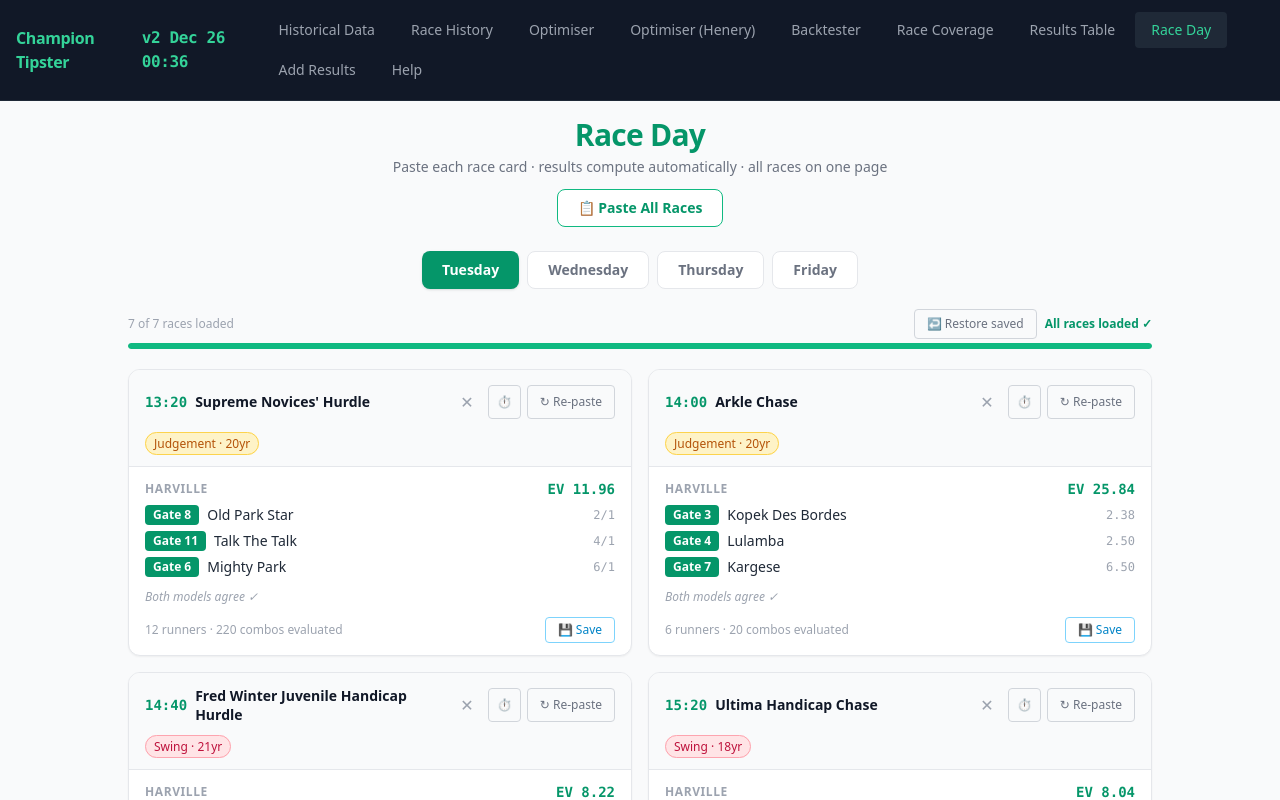
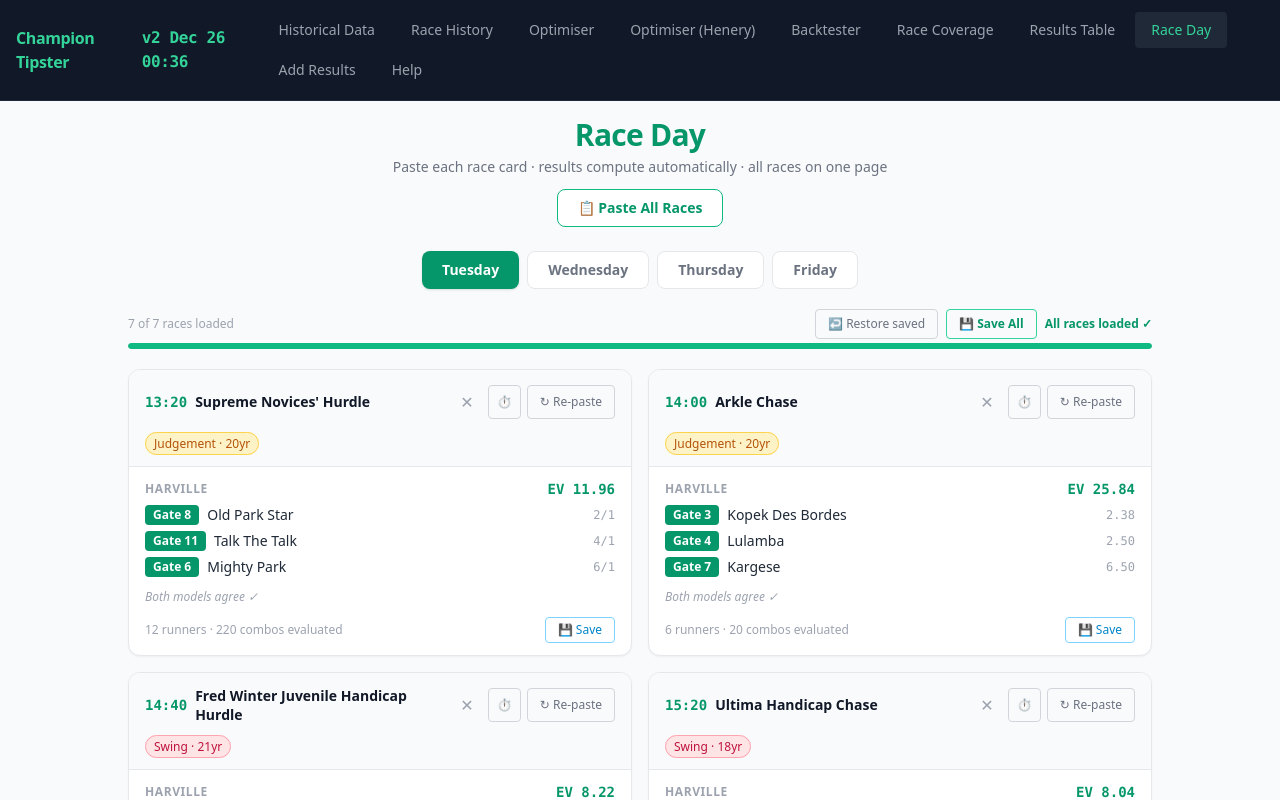
Before and after one commit to brianbees/cheltenham, a React (Vite) app: page /race-day in a window 1280 px wide. Shown: the top 800 px of the page. Built offline with nearby package versions, Linux system fonts and the light colour scheme.

Commit message:
feat: Save All button saves all unsaved loaded races to Supabase

```diff
--- a/src/components/RaceDayPanel.jsx
+++ b/src/components/RaceDayPanel.jsx
@@ -551,6 +551,60 @@ export default function RaceDayPanel() {
     setRaceData(prev => ({ ...prev, [raceName]: { ...prev[raceName], savedAt: time } }));
   };
 
+  const [savingAll,    setSavingAll]    = useState(false);
+  const [saveAllMsg,   setSaveAllMsg]   = useState(null);
+
+  const handleSaveAll = async () => {
+    const unsaved = schedule.filter(r => raceData[r.name] && !raceData[r.name].savedAt);
+    if (!unsaved.length) { setSaveAllMsg({ ok: 'All loaded races already saved.' }); return; }
+    setSavingAll(true);
+    setSaveAllMsg(null);
+    let saved = 0;
+    const now = new Date();
+    for (const race of unsaved) {
+      const d = raceData[race.name];
+      const payload = {
+        race:      race.dataName || race.name,
+        timestamp: now.toISOString(),
+        fieldSize: d.runners.length,
+        runners: d.enriched.map(r => ({
+          gatePosition: r.gatePosition,
+          horseName:    r.horseName,
+          decimalOdds:  r.decimalOdds,
+          pWin:         +r.pWin.toFixed(6),
+          pPlace:       +r.pPlace.toFixed(6),
+          spPoints:     +(r.decimalOdds - 1).toFixed(2),
+        })),
+        combinations: d.ranked.map(c => ({
+          rank:      c.rank,
+          gates:     c.runners.map(r => r.gatePosition),
+          horses:    c.runners.map(r => r.horseName),
+          ev:        +c.ev.toFixed(4),
+          evSp:      +c.evSp.toFixed(4),
+          evWin:     +c.evWin.toFixed(4),
+          evJackpot: +c.evJackpot.toFixed(4),
+          pJackpot:  +c.pJackpot.toFixed(6),
+        })),
+      };
+      try {
+        const resp = await fetch('/api/save-results', {
+          method: 'POST',
+          headers: { 'Content-Type': 'application/json' },
+          body: JSON.stringify(payload),
+        });
+        if (resp.ok) {
+          handleSaved(race.name, now);
+          saved++;
+        }
+      } catch { /* skip failed races */ }
+    }
+    setSavingAll(false);
+    setSaveAllMsg(saved > 0
+      ? { ok: `${saved} race${saved !== 1 ? 's' : ''} saved ✓` }
+      : { error: 'Save failed — check connection.' }
+    );
+  };
+
   const handleClear = (raceName) => {
     setRaceData(prev => {
       const next = { ...prev };
@@ -671,6 +725,11 @@ export default function RaceDayPanel() {
           <span className="shrink-0">{loaded} of {schedule.length} races loaded</span>
           <div className="flex items-center gap-2 flex-wrap">
             {restoreMsg && <span className="text-emerald-600">{restoreMsg}</span>}
+            {saveAllMsg && (
+              saveAllMsg.ok
+                ? <span className="text-emerald-600">{saveAllMsg.ok}</span>
+                : <span className="text-rose-500">{saveAllMsg.error}</span>
+            )}
             <button
               onClick={handleRestore}
               disabled={restoring}
@@ -680,6 +739,16 @@ export default function RaceDayPanel() {
             >
               {restoring ? 'Restoring…' : '↩ Restore saved'}
             </button>
+            {loaded > 0 && (
+              <button
+                onClick={handleSaveAll}
+                disabled={savingAll}
+                className="px-3 py-1.5 rounded border border-emerald-400 text-emerald-600
+                           hover:bg-emerald-50 disabled:opacity-40 transition-colors font-semibold"
+              >
+                {savingAll ? 'Saving…' : '💾 Save All'}
+              </button>
+            )}
             {loaded === schedule.length && loaded > 0 && (
               <span className="text-emerald-600 font-semibold">All races loaded ✓</span>
             )}
```
